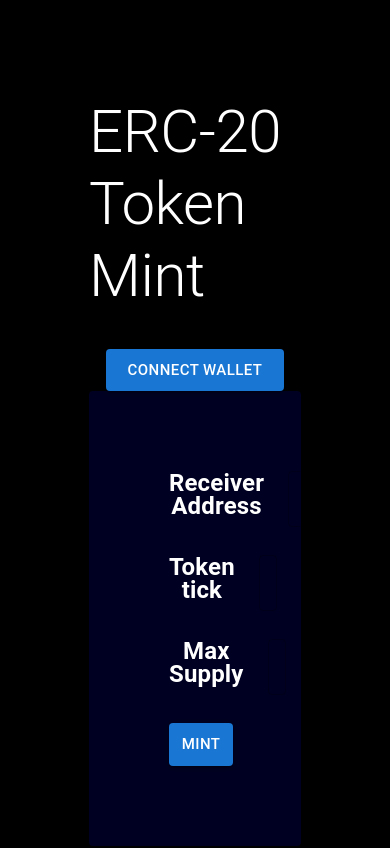
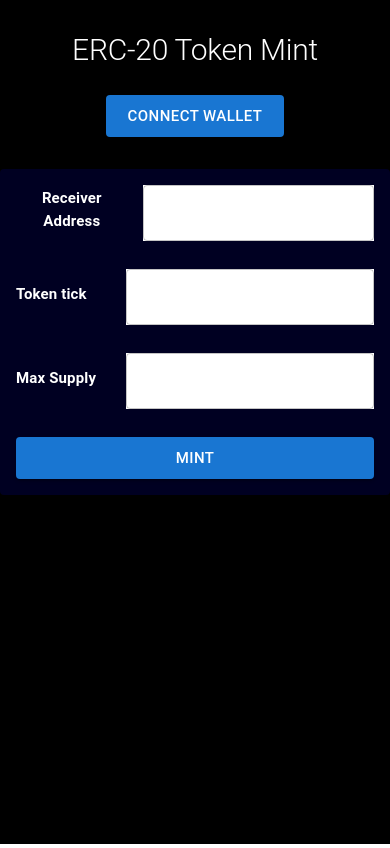
Before and after one commit to muhammadsalif/simple-minting-ui, a React (Create React App) app: page / in a window 390 px wide. Shown: the top 848 px of the page. Built offline with nearby package versions, Linux system fonts and the light colour scheme; the HTML template or start-up script is replaced by a standard one.

Commit message:
[fix] responsive.

```diff
--- a/src/App.js
+++ b/src/App.js
@@ -15,7 +15,11 @@ export default function App() {
         backgroundColor: theme.palette.background.main,
       }}
     >
-      <Container style={{ padding: "6em 2em" }} maxWidth="xl">
+      <Container
+        sx={{ padding: { xs: "2em 0 0 0", md: "3em 2em" } }}
+        // style={{ padding: "6em 2em" }}
+        maxWidth="xl"
+      >
         <Grid
           container
           style={{
@@ -31,6 +35,10 @@ export default function App() {
               variant="h2"
               component="h1"
               gutterBottom
+              sx={{
+                fontSize: { xs: 30, md: 35 },
+                textAlign: { xs: "center", md: "left" },
+              }}
             >
               ERC-20 Token Mint{" "}
             </Typography>
@@ -45,7 +53,13 @@ export default function App() {
               alignItems: "center",
             }}
           >
-            <Button size="large" variant="contained">
+            <Button
+              size="large"
+              variant="contained"
+              sx={{
+                marginBottom: { xs: 4, md: 0 },
+              }}
+            >
               Connect Wallet
             </Button>
           </Grid>
--- a/src/ProTip.js
+++ b/src/ProTip.js
@@ -12,13 +12,18 @@ import Typography from "@mui/material/Typography";
 const Item = styled(Paper)(({ theme }) => ({
   backgroundColor: theme.palette.mode === "dark" ? "#1A2027" : "#002",
   ...theme.typography.body2,
-  padding: theme.spacing(10),
   textAlign: "center",
   color: theme.palette.text.secondary,
   height: "100%",
   display: "flex",
   alignItems: "center",
   justifyContent: "center",
+  [theme.breakpoints.down("md")]: {
+    padding: theme.spacing(2),
+  },
+  [theme.breakpoints.up("md")]: {
+    padding: theme.spacing(10),
+  },
 }));
 
 export default function ProTip() {
@@ -31,9 +36,9 @@ export default function ProTip() {
           alignItems: "center",
           justifyContent: "center",
         }}
-        spacing={2}
+        // spacing={2}
       >
-        <Grid item xs={8}>
+        <Grid item xs={12} md={8}>
           <Item>
             <FormControl>
               <div
@@ -47,6 +52,7 @@ export default function ProTip() {
                 <FormLabel style={{ color: "white" }}>
                   <Typography
                     style={{ color: "white", marginRight: "1em" }}
+                    sx={{ fontSize: { xs: 15, md: 20 } }}
                     variant="body"
                     component="h2"
                     gutterBottom
@@ -54,7 +60,42 @@ export default function ProTip() {
                     Receiver Address{" "}
                   </Typography>
                 </FormLabel>
-                <TextField style={{ backgroundColor: "white" }} color="info" />
+                <TextField
+                  sx={{
+                    input: {
+                      color: "black",
+                      background: "white",
+                    },
+                  }}
+                />{" "}
+              </div>
+              <div
+                style={{
+                  display: "flex",
+                  alignItems: "center",
+                  paddingBottom: "2em",
+                  justifyContent: "space-between",
+                }}
+              >
+                <FormLabel style={{ color: "white" }}>
+                  <Typography
+                    style={{ color: "white", marginRight: "1em" }}
+                    sx={{ fontSize: { xs: 15, md: 20 } }}
+                    variant="body"
+                    component="h2"
+                    gutterBottom
+                  >
+                    Token tick{" "}
+                  </Typography>
+                </FormLabel>
+                <TextField
+                  sx={{
+                    input: {
+                      color: "black",
+                      background: "white",
+                    },
+                  }}
+                />{" "}
               </div>
               <div
                 style={{
@@ -70,31 +111,19 @@ export default function ProTip() {
                     variant="body"
                     component="h2"
                     gutterBottom
-                  >
-                    Token tick{" "}
-                  </Typography>
-                </FormLabel>
-                <TextField style={{ backgroundColor: "white" }} color="info" />
-              </div>
-              <div
-                style={{
-                  display: "flex",
-                  alignItems: "center",
-                  paddingBottom: "2em",
-                  justifyContent: "space-between",
-                }}
-              >
-                <FormLabel style={{ color: "white" }}>
-                  <Typography
-                    style={{ color: "white", marginRight: "1em" }}
-                    variant="body"
-                    component="h2"
-                    gutterBottom
+                    sx={{ fontSize: { xs: 15, md: 20 } }}
                   >
                     Max Supply{" "}
                   </Typography>
                 </FormLabel>
-                <TextField style={{ backgroundColor: "white" }} color="info" />
+                <TextField
+                  sx={{
+                    input: {
+                      color: "black",
+                      background: "white",
+                    },
+                  }}
+                />
               </div>
               <Button size="large" variant="contained">
                 Mint
@@ -103,11 +132,13 @@ export default function ProTip() {
           </Item>
         </Grid>
         <Grid item md={4} xs={10}>
-          <img
-            alt="rocket.png"
-            src={rocket}
-            style={{ width: "100%", height: "100%" }}
-          />
+          <Box sx={{ display: { xs: "none", md: "block" } }}>
+            <img
+              alt="rocket.png"
+              src={rocket}
+              style={{ width: "100%", height: "100%" }}
+            />
+          </Box>
         </Grid>
       </Grid>
     </Box>
```
